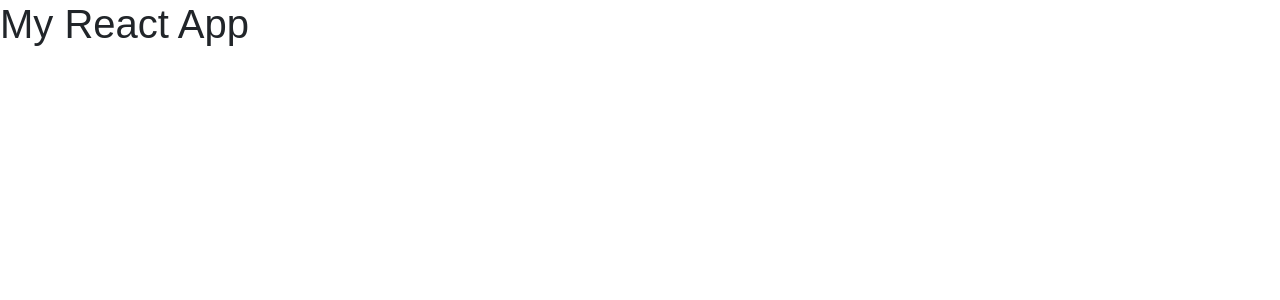
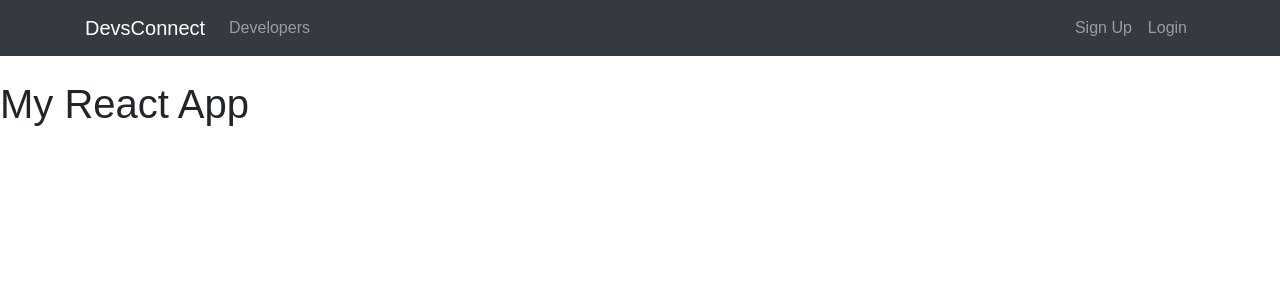
Before and after one commit to dmdinh22/DevsConnect, a React (Create React App) app in the folder client/: page / in a window 1280 px wide. Shown: the top 300 px of the page. Built offline with nearby package versions, Linux system fonts and the light colour scheme.

Commit message:
navbar component

```diff
--- a/client/src/App.js
+++ b/client/src/App.js
@@ -1,10 +1,13 @@
 import React, { Component } from 'react';
+
+import Navbar from './components/layout/Navbar';
 import './App.css';
 
 class App extends Component {
 	render() {
 		return (
 			<div className="App">
+				<Navbar />
 				<h1>My React App</h1>
 			</div>
 		);
--- /dev/null
+++ b/client/src/components/layout/Navbar.js
@@ -0,0 +1,49 @@
+import React, { Component } from 'react';
+
+class Navbar extends Component {
+	render() {
+		return (
+			<nav className="navbar navbar-expand-sm navbar-dark bg-dark mb-4">
+				<div className="container">
+					<a className="navbar-brand" href="landing.html">
+						DevsConnect
+					</a>
+					<button
+						className="navbar-toggler"
+						type="button"
+						data-toggle="collapse"
+						data-target="#mobile-nav"
+					>
+						<span className="navbar-toggler-icon" />
+					</button>
+
+					<div className="collapse navbar-collapse" id="mobile-nav">
+						<ul className="navbar-nav mr-auto">
+							<li className="nav-item">
+								<a className="nav-link" href="profiles.html">
+									{' '}
+									Developers
+								</a>
+							</li>
+						</ul>
+
+						<ul className="navbar-nav ml-auto">
+							<li className="nav-item">
+								<a className="nav-link" href="register.html">
+									Sign Up
+								</a>
+							</li>
+							<li className="nav-item">
+								<a className="nav-link" href="login.html">
+									Login
+								</a>
+							</li>
+						</ul>
+					</div>
+				</div>
+			</nav>
+		);
+	}
+}
+
+export default Navbar;
```
Also changed, not shown: client/src/components/layout/Landing.js (added, +49 -0 lines), client/package.json (indentation only), client/src/components/layout/Footer.js (added).
